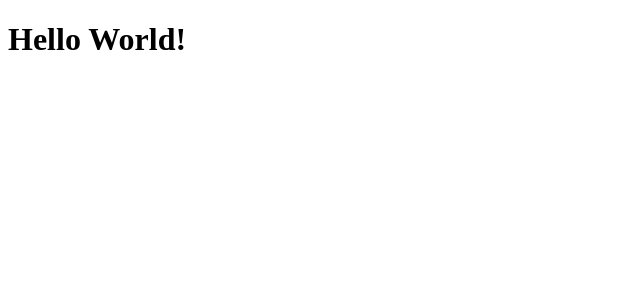
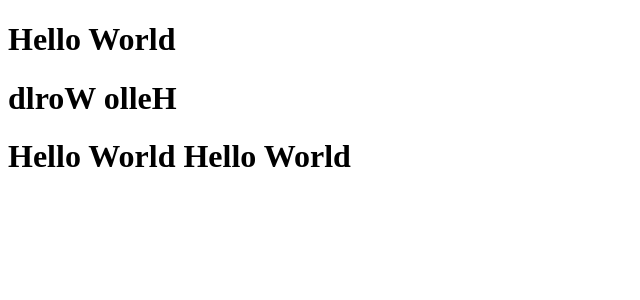
Before and after one commit to ryo-okazaki/vue-tutorial, a Vue app in the folder frontend/: page / in a window 1280 px wide. Shown: the top 300 px of the page, without its empty margins (0-640 px from the left). Built offline with nearby package versions, Linux system fonts and the light colour scheme.

Commit message:
公式チュートリアル2/15

```diff
--- a/frontend/src/App.vue
+++ b/frontend/src/App.vue
@@ -1,3 +1,36 @@
+<!--宣言的レンダリング
+HTMLを拡張したテンプレート構文を用いて、JavaScriptの状態に基づいてHTMLがどのように見えるかを記述できる
+状態が変更されるとHTMLは自動的に更新できる
+
+リアクティブ
+変更された時に更新のトリガーとなるような状態
+Vueでは、リアクティブステートはコンポーネントに保持される
+
+dataコンポーネントオプションを使ってリアクティブステートを宣言することができるが、オブジェクトを返す関数であるべき
+-->
+
+<script>
+export default {
+  data() {
+    return {
+      message: "Hello World"
+    }
+  }
+}
+</script>
+
+<!--
+messageプロパティはテンプレート(<template>)内で使用可能
+mustaches構文を使い、messageの値に基づいた動的なテキストをレンダリングすることができる
+
+-->
 <template>
-  <h1>Hello World!</h1>
+  <h1>{{ message }}</h1>
+<!--
+mustacheの内側の内容は識別子やパスに限られない
+有効なJavaScriptの式であれば何でも使える
+-->
+  <h1>{{ message.split('').reverse().join('') }}</h1>
+
+  <h1>{{ message + ' ' + message }}</h1>
 </template>
```
